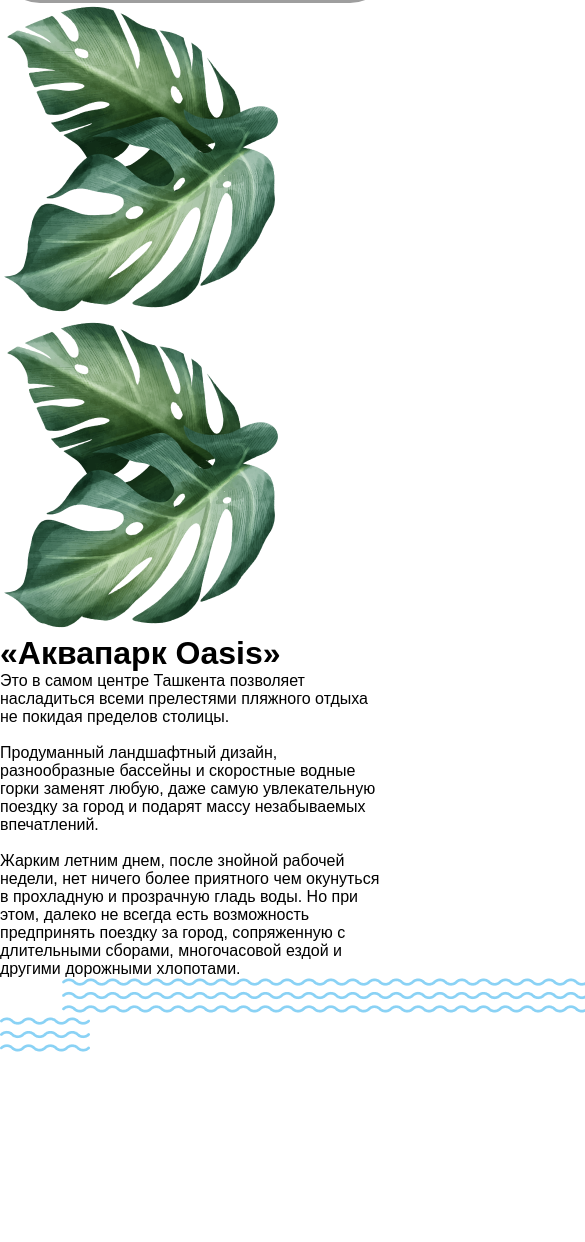
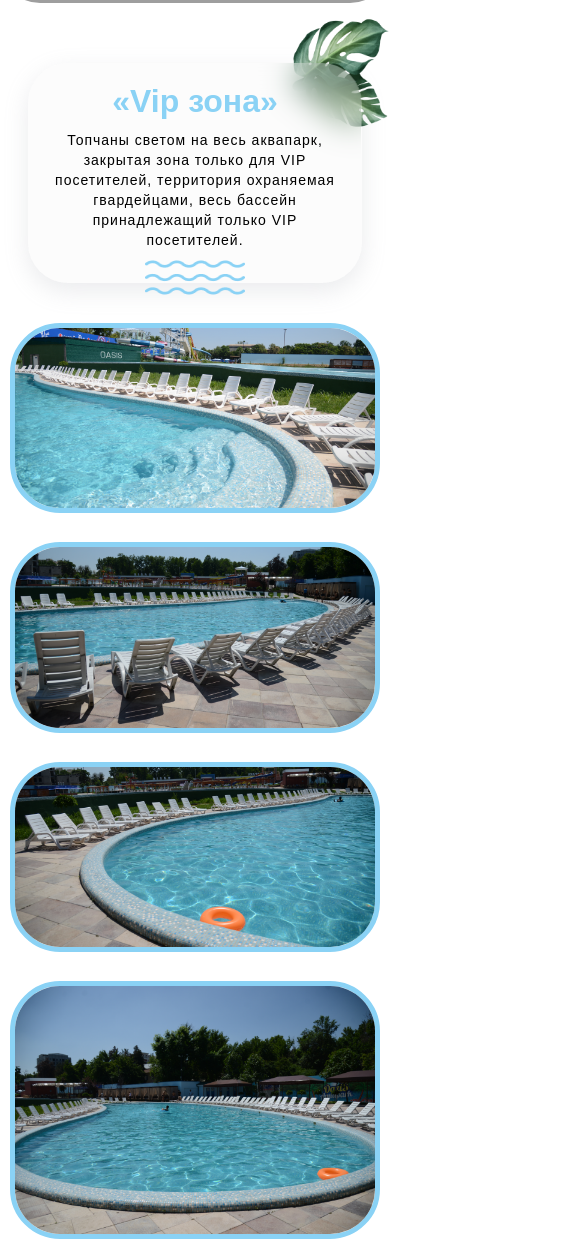
Before and after one commit to AbuAbdullohm/oasis-pages, a plain HTML site: page index.html in a window 390 px wide. Shown: the part 597-1839 px from the top of the page, 585 px wide, since content can reach past the window. Before the commit the page ends 1653 px from the top, so only its background shows below. Drawn offline with Linux system fonts and the light colour scheme; grey boxes are pictures that could not be loaded.

Commit message:
vip zona page done

```diff
--- a/index.html
+++ b/index.html
@@ -41,26 +41,19 @@
       </div>
     </div>
 
-    <div class="vip">
-        <span class="background-leaf__right"
+    <div class="vip container">
+      <span class="background-leaf__right"
         ><img src="./images/leaf.png" alt="leaf"
       /></span>
       <span class="background-leaf__left"
-        ><img src="./images/leaf.png" alt="leaf"
+        ><img src="./images/leaf-left.png" alt="leaf"
       /></span>
       <div class="vip-content">
-        <h1 class="vip-content__title">«Аквапарк Oasis»</h1>
+        <h1 class="vip-content__title">«Vip зона»</h1>
         <p class="vip-content__text">
-          Это в самом центре Ташкента позволяет насладиться всеми прелестями
-          пляжного отдыха не покидая пределов столицы. <br /><br />
-          Продуманный ландшафтный дизайн, разнообразные бассейны и скоростные
-          водные горки заменят любую, даже самую увлекательную поездку за город
-          и подарят массу незабываемых впечатлений. <br /><br />
-          Жарким летним днем, после знойной рабочей недели, нет ничего более
-          приятного чем окунуться в прохладную и прозрачную гладь воды. Но при
-          этом, далеко не всегда есть возможность предпринять поездку за город,
-          сопряженную с длительными сборами, многочасовой ездой и другими
-          дорожными хлопотами.
+          Топчаны светом на весь аквапарк, закрытая зона только для VIP
+          посетителей, территория охраняемая гвардейцами, весь бассейн
+          принадлежащий только VIP посетителей.
         </p>
         <img
           class="vip-content__img"
@@ -73,6 +66,15 @@
           alt="long wave"
         />
       </div>
+      <div class="vip-images">
+        <img src="./images/VIP-image1.png" alt="image 1" />
+        <img src="./images/VIP-image2.png" alt="image 2" />
+        <img src="./images/VIP-image3.png" alt="image 3" />
+        <div class="vip-images__child">
+          <img src="./images/VIP-image4.png" alt="image 4" />
+          <img src="./images/VIP-image5.png" alt="image 5" />
+        </div>
+      </div>
     </div>
   </body>
 </html>
--- a/scss/_VIP-content.scss
+++ b/scss/_VIP-content.scss
@@ -1,6 +1,6 @@
 .vip {
   position: relative;
-  margin-top: 160px;
+  margin-top: 180px;
   display: flex;
   flex-direction: column;
   align-items: center;
@@ -10,13 +10,14 @@
   }
 
   .background-leaf__right {
-    width: 340px;
-    height: 305px;
+    width: 280px;
+    height: 250px;
     position: absolute;
     right: -30px;
-    transform: translateY(-25px) rotate(180deg);
+    transform: translateX(65px) translateY(-75px) rotate(180deg);
 
     @media screen and (max-width: 500px) {
+        transform: translateX(10px) translateY(-35px) rotate(180deg);
       width: 110px;
       height: 100px;
       right: 0;
@@ -29,20 +30,24 @@
 
   .background-leaf__left {
     position: absolute;
-    width: 310px;
-    height: 280px;
-    left: -32px;
-    transform: translateY(200px);
+    width: 280px;
+    height: 250px;
+    left: 0;
+    transform: translateX(-100px) translateY(-90px) scaleY(1.1) scaleX(0.9);
     z-index: -1;
 
+    img {
+      width: 100%;
+      height: 100%;
+    }
     @media screen and (max-width: 500px) {
       visibility: hidden;
     }
   }
 
   &-content {
-    width: 92%;
-    height: 440px;
+    width: 84%;
+    height: 270px;
     display: flex;
     flex-direction: column;
     align-items: center;
@@ -53,12 +58,12 @@
     padding: 30px 0;
 
     @media screen and (max-width: 500px) {
-      width: 90%;
-      height: 460px;
-      box-shadow: rgba(149, 157, 165, 0.2) 0px 8px 24px;
-      padding: 20px;
-      align-items: start;
-      border-radius: 40px;
+        width: 90%;
+        height: 220px;
+        box-shadow: rgba(149, 157, 165, 0.2) 0px 8px 24px;
+        padding: 20px;
+        border-radius: 40px;
+        text-align: center;
     }
 
     &__title {
@@ -71,14 +76,13 @@
     }
 
     &__text {
-      padding: 30px 15px 10px;
+      padding: 30px 40px 10px;
       font-size: 20px;
       text-align: center;
       line-height: 28px;
       letter-spacing: 1.2px;
 
       @media screen and (max-width: 500px) {
-        text-align: left;
         font-size: 14px;
         padding: 10px 0 0;
         line-height: 20px;
@@ -87,7 +91,7 @@
     }
 
     &__img {
-      width: 110%;
+      width: 100%;
       height: 35px;
 
       &-mobile {
@@ -106,3 +110,25 @@
     }
   }
 }
+
+.vip-images {
+  margin-top: 40px;
+
+  img {
+    border: 5px solid #8ad2f5;
+    border-radius: 50px;
+    margin-bottom: 25px;
+
+    @media screen and (max-width: 500px) {
+      width: 100%;
+    }
+  }
+
+  &__child {
+    display: flex;
+    justify-content: space-between;
+    @media screen and (max-width: 500px) {
+      flex-direction: column;
+    }
+  }
+}
--- a/scss/_main-section.scss
+++ b/scss/_main-section.scss
@@ -84,6 +84,12 @@
     display: flex;
     align-items: center;
 
+    @media screen and (max-width: 500px) {
+      flex-direction: column-reverse;
+      align-items: start;
+
+    }
+
     h1 {
       font-size: 60px;
       font-weight: bold;
@@ -98,23 +104,22 @@
     }
 
     img {
+      margin-left: 20px;
       width: 90px;
-      position: absolute;
-      transform: translateX(245px) translateY(35px);
 
       @media screen and (max-width: 500px) {
         width: 120px;
-        transform: translateX(0) translateY(-100px);
+        margin-left: 0;
+        margin-bottom: 20px;
       }
     }
   }
 
   a {
-    margin-right: 100px;
+    margin-right: 45px;
   }
 
   &__phone {
-    transform: translateX(55px) translateY(35px);
     padding: 15px;
     border-radius: 50%;
     background-color: #fff;
--- a/scss/styles.scss
+++ b/scss/styles.scss
@@ -1,3 +1,4 @@
 @import "general.scss";
 @import "fonts.scss";
 @import "main-section.scss";
+@import "VIP-content.scss";
```
Also changed, not shown: css/styles.css, images/VIP-image2.png (added), images/VIP-image3.png (added), images/VIP-image4.png (added), images/VIP-image5.png (added), images/leaf-left.png (added), 1 other file.
